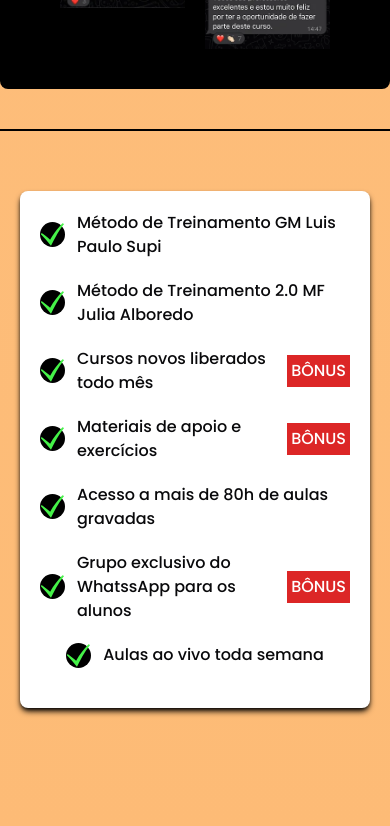
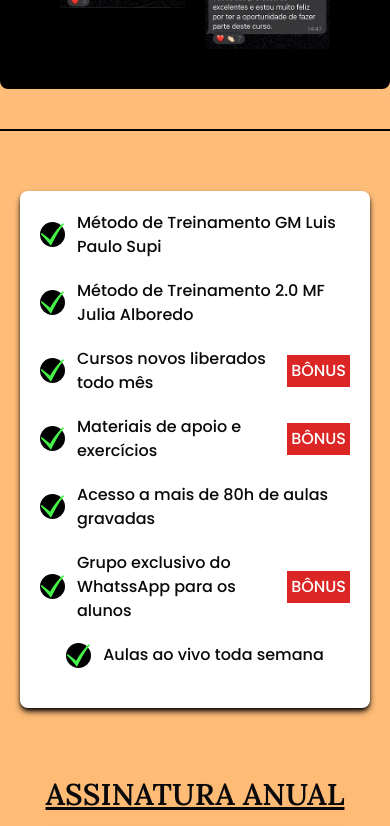
Before and after one commit to devIgor1/gmsupi, a React (Vite) app: page / in a window 390 px wide. Shown: the part 10180-11006 px from the top of the page. Built offline with nearby package versions, Linux system fonts and the light colour scheme.

Commit message:
style: Change gap on mobile devices

```diff
--- a/src/components/shared/Price.jsx
+++ b/src/components/shared/Price.jsx
@@ -3,7 +3,7 @@ import { GiCheckMark } from "react-icons/gi"
 
 const Price = () => {
   return (
-    <section className="wrapper flex-center flex-col items-center gap-24 md:gap-40 md:flex-row mt-10 p-5 border-t-2 border-black">
+    <section className="wrapper flex-center flex-col items-center gap-12 md:gap-40 md:flex-row mt-10 p-5 border-t-2 border-black">
       <div className="flex-center flex-col">
         <div className="mt-10 font-poppins bg-white p-5 rounded-lg shadow-md shadow-black mb-5">
           <div className="flex-center gap-3 mb-5">
```
